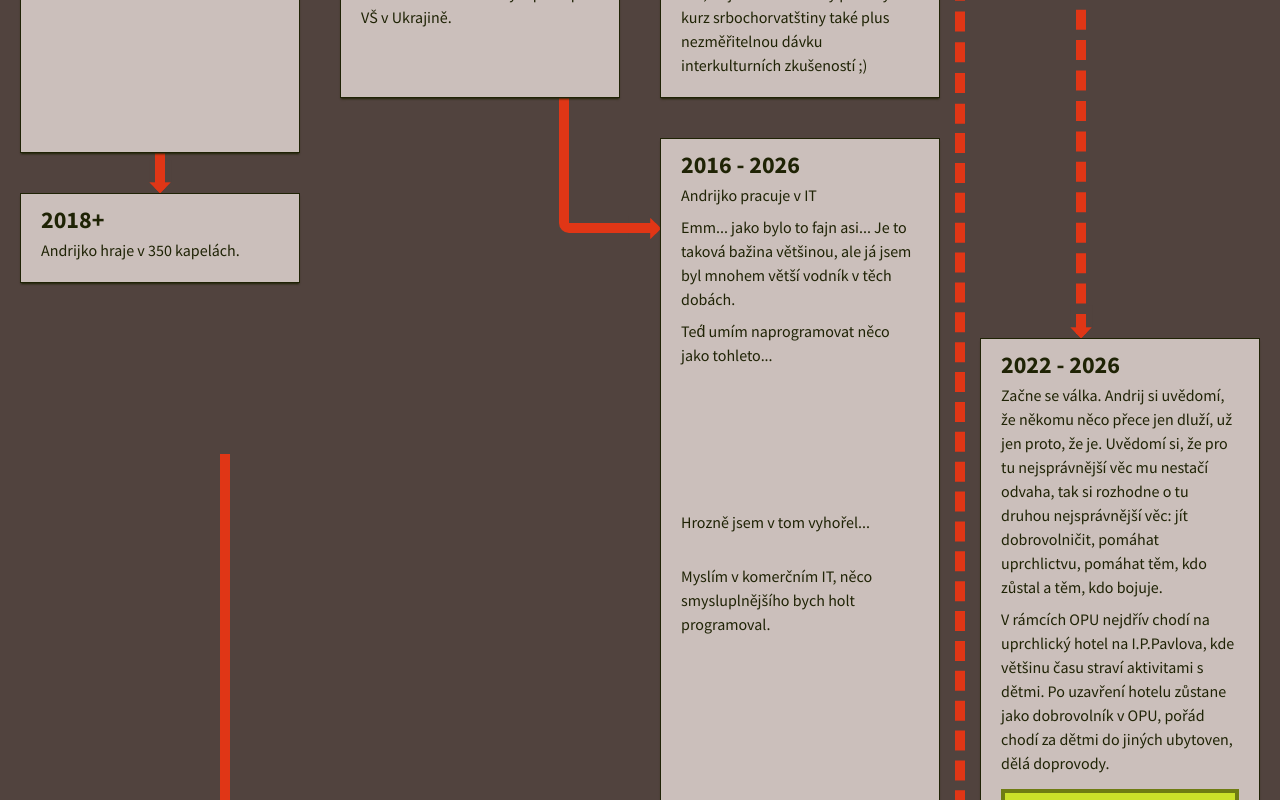
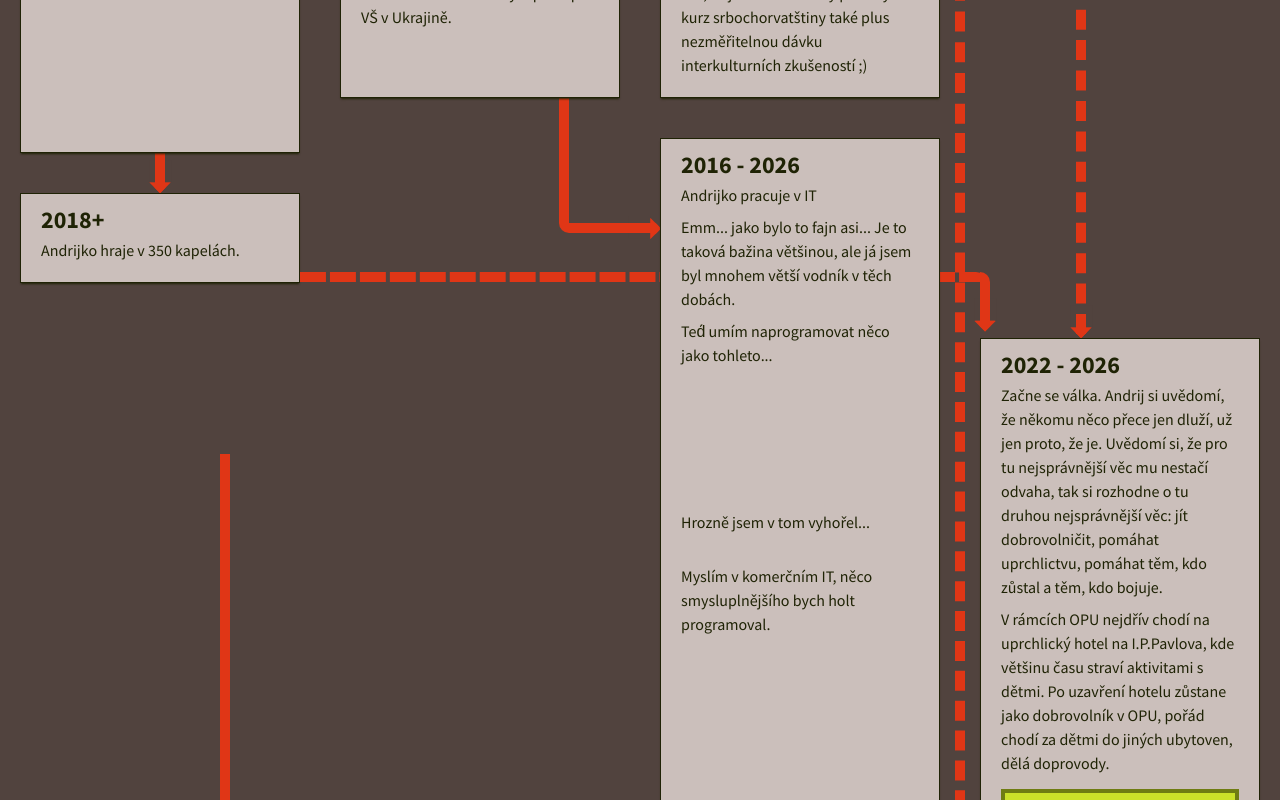
Before and after one commit to ilibman/knards, a React (Vite) app in the folder frontend/: page /zivotopis in a window 1280 px wide. Shown: the part 760-1560 px from the top of the page. Built offline with nearby package versions, Linux system fonts and the light colour scheme.

Commit message:
some updates to zivotopis

```diff
--- a/frontend/src/routes/intro.scss
+++ b/frontend/src/routes/intro.scss
@@ -1,6 +1,14 @@
 .intro-section {
   &.mobile-version {
     display: none;
+
+    p {
+      margin: 40px;
+      padding: 20px;
+      background-color: var(--color-white);
+      border: 1px solid var(--color-black);
+      box-shadow: 0 2px 2px -1px var(--color-black);
+    }
   }
 
   &.desktop-version {
@@ -86,7 +94,7 @@
         grid-column: 3 / 6;
       }
 
-      & > div:not(.arrow-down):not(.to-dole-arr):not(.arrow-down1):not(.arrow-down2):not(.to-dole-arr1):not(.to-dole-arr2):not(.arrow-right):not(.to-right-arr):not(.arrow-down3):not(.to-dole-arr3):not(.stem-up1):not(.stem-up2):not(.stem-into-music):not(.to-empty-arr):not(.stem-right):not(.stem-down) {
+      & > div:not(.arrow-down):not(.to-dole-arr):not(.arrow-down1):not(.arrow-down2):not(.to-dole-arr1):not(.to-dole-arr2):not(.arrow-right):not(.to-right-arr):not(.arrow-down3):not(.to-dole-arr3):not(.stem-up1):not(.stem-up2):not(.stem-into-music):not(.to-empty-arr):not(.stem-right):not(.stem-down):not(.arrow-to-dobro):not(.to-dobro-arr):not(.arrow-to-dobro-down) {
         position: relative;
         margin: 0 0 40px;
         padding: 20px;
@@ -236,7 +244,7 @@
       z-index: 2;
     }
 
-    .to-dole-arr, .to-dole-arr1, .to-dole-arr2, .to-dole-arr3, .to-empty-arr {
+    .to-dole-arr, .to-dole-arr1, .to-dole-arr2, .to-dole-arr3, .to-empty-arr, .to-dobro-arr {
       position: absolute;
       bottom: 10px;
       left: 50%;
@@ -298,7 +306,7 @@
     .arr-to-2016 {
       position: relative;
       overflow: hidden;
-      z-index: 10;
+      z-index: 9;
       background-color: var(--color-brown);
     }
 
@@ -474,14 +482,54 @@
         }
       }
     }
+
+    .music {
+      .arrow-to-dobro {
+        position: absolute;
+        top: 51%;
+        left: 100%;
+        width: 245%;
+        border-top: 10px dashed var(--color-red);
+        border-top-right-radius: 25px;
+        z-index: 10;
+      }
+      .arrow-to-dobro-down {
+        position: absolute;
+        top: 51%;
+        left: 343%;
+        width: 0;
+        height: 75px;
+        border-right: 10px dashed var(--color-red);
+        border-top-right-radius: 25px;
+        z-index: 10;
+      }
+      .to-dobro-arr {
+        left: 344%;
+        top: 54.8%;
+      }
+      @media (max-width: 1880px) {
+        .to-dobro-arr {
+          left: 344.3%;
+        }
+      }
+      @media (max-width: 1780px) {
+        .arrow-to-dobro-down {
+          height: 52px;
+        }
+        .to-dobro-arr {
+          top: 52.7%;
+          left: 344.6%;
+        }
+      }
+    }
   }
 
   @media (max-width: 767px) {
-    .mobile-version {
+    &.mobile-version {
       display: flex;
     }
 
-    .desktop-version {
+    &.desktop-version {
       display: none;
     }
   }
--- a/frontend/src/routes/intro.tsx
+++ b/frontend/src/routes/intro.tsx
@@ -5,6 +5,7 @@ export default function Intro() {
     <>
       {/* MOBILE VERSION */}
       <div className="intro-section mobile-version">
+        <p>Otevři mě na PC prosím^^</p>
       </div>
 
       {/* DESKTOP VERSION */}
@@ -24,6 +25,13 @@ export default function Intro() {
           <div>
             <h3 className="font-bold">2018+</h3>
             <p>Andrijko hraje v 350 kapelách.</p>
+          </div>
+          <div className="arrow-to-dobro">
+          </div>
+          <div className="arrow-to-dobro-down">
+          </div>
+          <div className="to-dobro-arr">
+            <div className="cover-arr"></div>
           </div>
         </div>
         <div className="col2">
```
